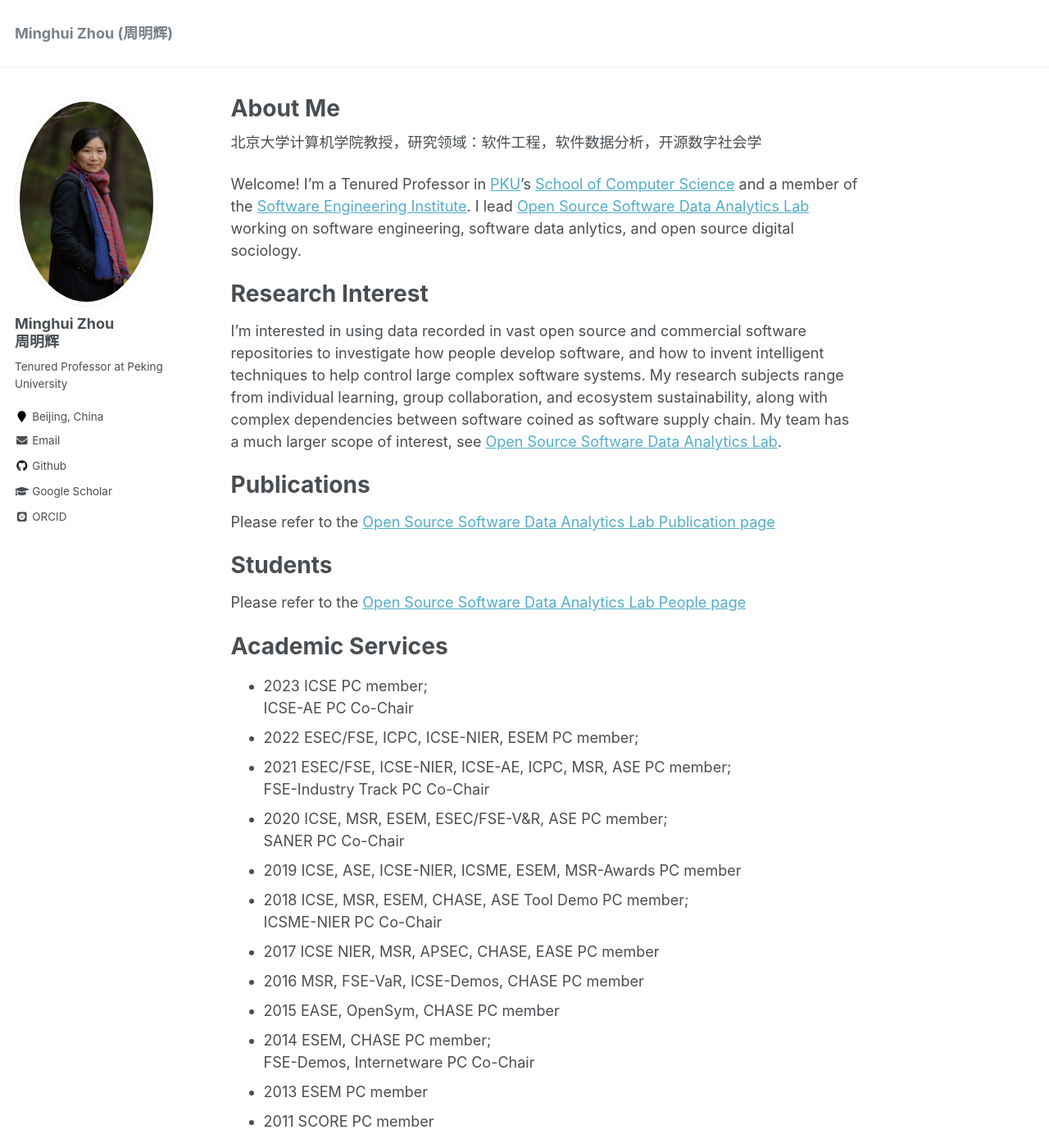
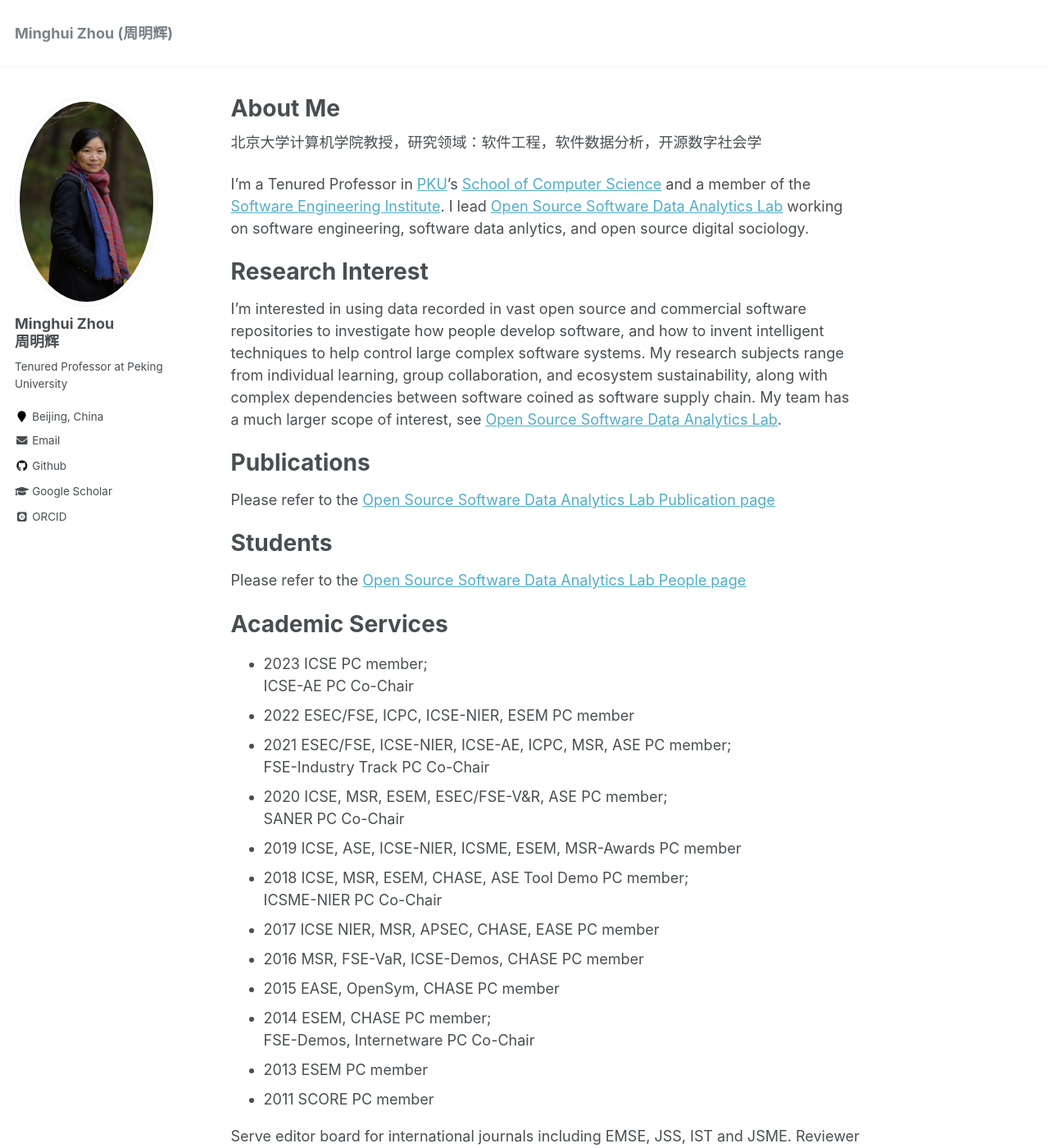
Before and after one commit to minghuizhou/minghuizhou.github.io, a Jekyll site: the page built from _pages/about.md, in a window 1280 px wide and 1400 px high. Shown: the whole window at 82% size. Built offline with Jekyll 4.4.1, drawn with Linux system fonts in a browser that asks for light colours; some web fonts are replaced; some of the changed text lies outside the part shown.

Commit message:
Update about.md

```diff
--- a/_pages/about.md
+++ b/_pages/about.md
@@ -10,7 +10,7 @@
 
 北京大学计算机学院教授，研究领域：软件工程，软件数据分析，开源数字社会学
 
-Welcome! I'm a Tenured Professor in [PKU](https://www.pku.edu.cn/)'s [School of Computer Science](https://cs.pku.edu.cn/) and a member of the [Software Engineering Institute](http://www.sei.pku.edu.cn/). I lead [Open Source Software Data Analytics Lab](https://osslab-pku.github.io/) working on software engineering, software data anlytics, and open source digital sociology.
+I'm a Tenured Professor in [PKU](https://www.pku.edu.cn/)'s [School of Computer Science](https://cs.pku.edu.cn/) and a member of the [Software Engineering Institute](http://www.sei.pku.edu.cn/). I lead [Open Source Software Data Analytics Lab](https://osslab-pku.github.io/) working on software engineering, software data anlytics, and open source digital sociology.
 
 
 Research Interest
@@ -31,20 +31,20 @@
 Academic Services
 =====================
 - 2023	ICSE PC member;
-  ICSE-AE PC Co-Chair
-- 2022	ESEC/FSE, ICPC, ICSE-NIER, ESEM PC member;
+        ICSE-AE PC Co-Chair
+- 2022	ESEC/FSE, ICPC, ICSE-NIER, ESEM PC member
 - 2021	ESEC/FSE, ICSE-NIER, ICSE-AE, ICPC, MSR, ASE PC member;
-  FSE-Industry Track PC Co-Chair
+        FSE-Industry Track PC Co-Chair
 - 2020	ICSE, MSR, ESEM, ESEC/FSE-V&R, ASE PC member;
-  SANER PC Co-Chair
+        SANER PC Co-Chair
 - 2019	ICSE, ASE, ICSE-NIER, ICSME, ESEM, MSR-Awards PC member
 - 2018	ICSE, MSR, ESEM, CHASE, ASE Tool Demo PC member;
-  ICSME-NIER PC Co-Chair
+        ICSME-NIER PC Co-Chair
 - 2017	ICSE NIER, MSR, APSEC, CHASE, EASE PC member
 - 2016	MSR, FSE-VaR, ICSE-Demos, CHASE PC member
 - 2015	EASE, OpenSym, CHASE PC member
 - 2014	ESEM, CHASE PC member;
-  FSE-Demos, Internetware PC Co-Chair
+        FSE-Demos, Internetware PC Co-Chair
 - 2013	ESEM PC member
 - 2011	SCORE PC member
 
@@ -97,7 +97,7 @@
 
 Teaching
 ===================
-- 开源软件开发（本科） 2021/2022 秋冬学期
+- 开源软件开发（本科） 2021/2022 秋冬学期 (https://github.com/osslab-pku/OSSDevelopment/)
 - 开源软件的量化分析（研究生，英文）  2022 春夏学期
 - 开源软件的量化分析（研究生）  2020/2021 春夏学期
 - 操作系统(A)  （本科） 2016/2017/2018/2019春夏学期
```
